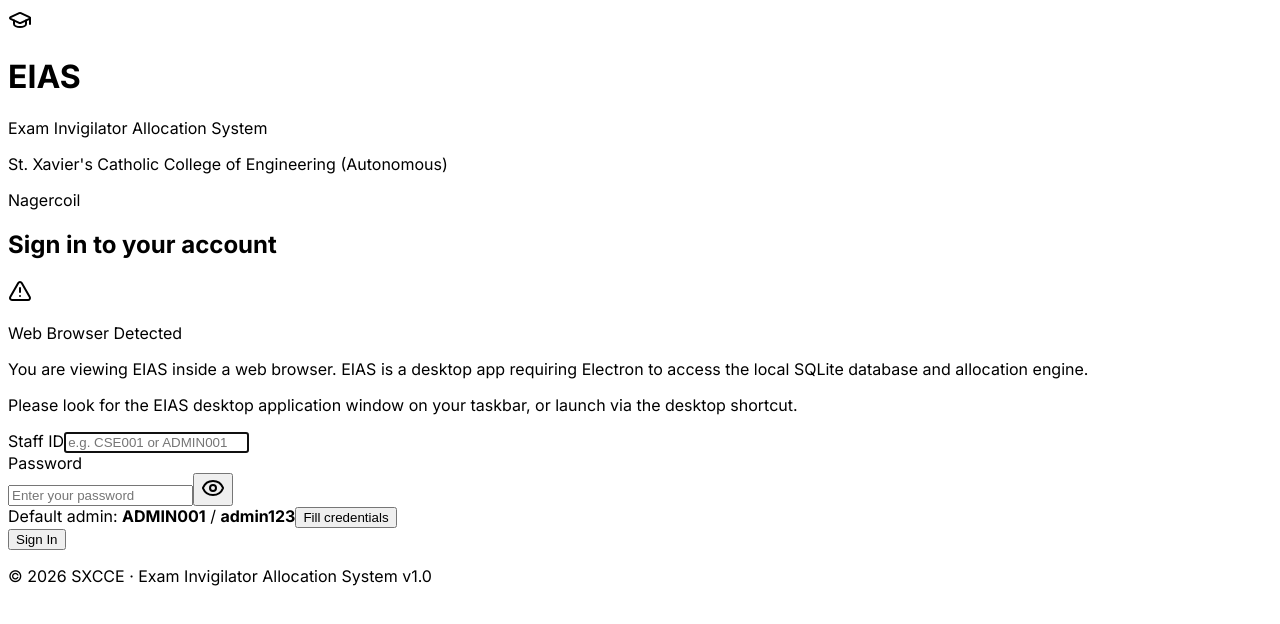
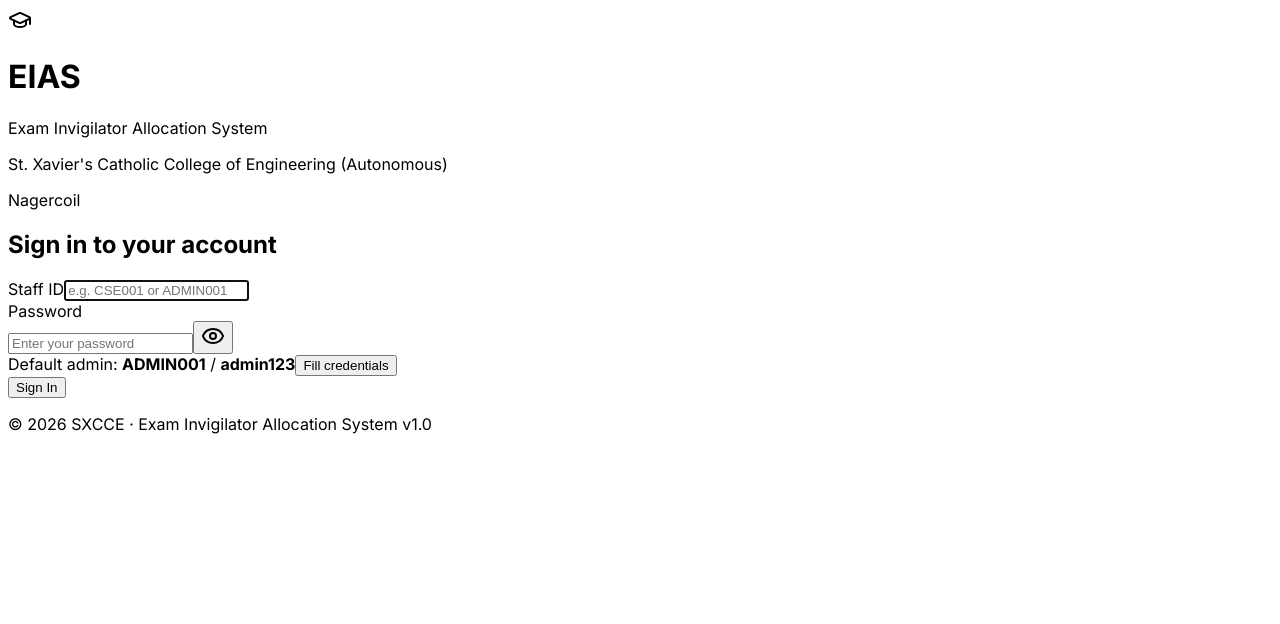
Before and after one commit to Anushath15/clg-Hall-invigilator-allocation-system, a React (Vite) app in the folder eias/src/renderer/: page /login in a window 1280 px wide. Shown: the top 624 px of the page. Built offline with nearby package versions, Linux system fonts and the light colour scheme.

Commit message:
fix(web): enable web browser login for single-admin deployment

```diff
--- a/eias/src/renderer/src/pages/LoginPage.tsx
+++ b/eias/src/renderer/src/pages/LoginPage.tsx
@@ -17,10 +17,6 @@
 
   async function handleLogin(e: React.FormEvent) {
     e.preventDefault()
-    if (!isDesktop) {
-      toast.error("Desktop app required. Please click the EIAS desktop app on your taskbar to sign in.", { duration: 6000 })
-      return
-    }
     if (!staffId.trim() || !password) return toast.error("Please enter Staff ID and password.")
     setLoading(true)
     try {
@@ -56,21 +52,6 @@
         {/* Login card */}
         <div className="bg-white rounded-2xl shadow-2xl p-8">
           <h2 className="text-lg font-semibold text-brand-textmain mb-4">Sign in to your account</h2>
-
-          {!isDesktop && (
-            <div className="mb-5 p-3.5 bg-amber-50 border border-amber-300 rounded-xl text-xs flex items-start gap-2.5">
-              <AlertTriangle className="w-5 h-5 shrink-0 mt-0.5 text-amber-600" />
-              <div>
-                <p className="font-semibold text-amber-900">Web Browser Detected</p>
-                <p className="mt-1 text-amber-800 leading-relaxed">
-                  You are viewing EIAS inside a web browser. EIAS is a desktop app requiring Electron to access the local SQLite database and allocation engine.
-                </p>
-                <p className="mt-1 font-medium text-amber-900">
-                  Please look for the EIAS desktop application window on your taskbar, or launch via the desktop shortcut.
-                </p>
-              </div>
-            </div>
-          )}
 
           <form onSubmit={handleLogin} className="space-y-4">
             <div>
```
